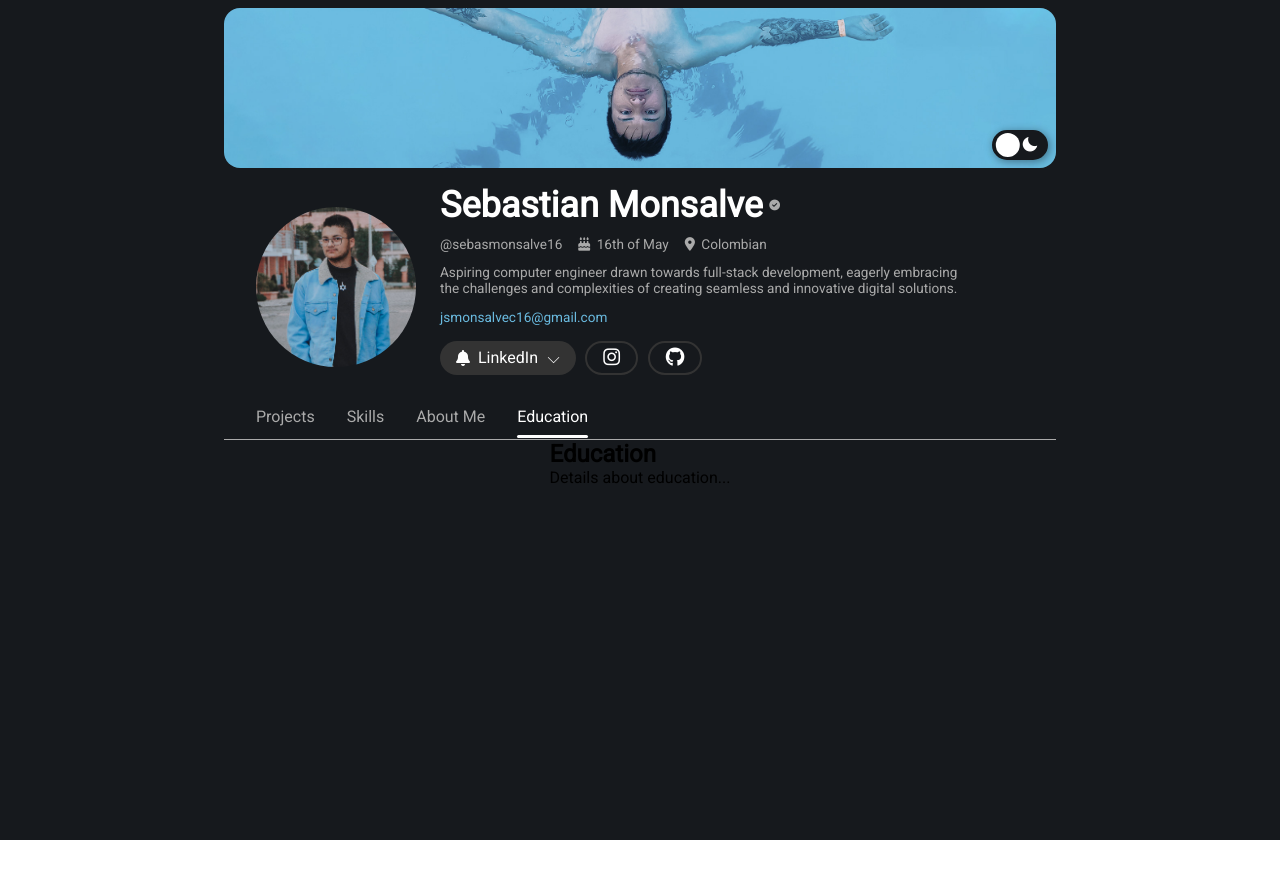
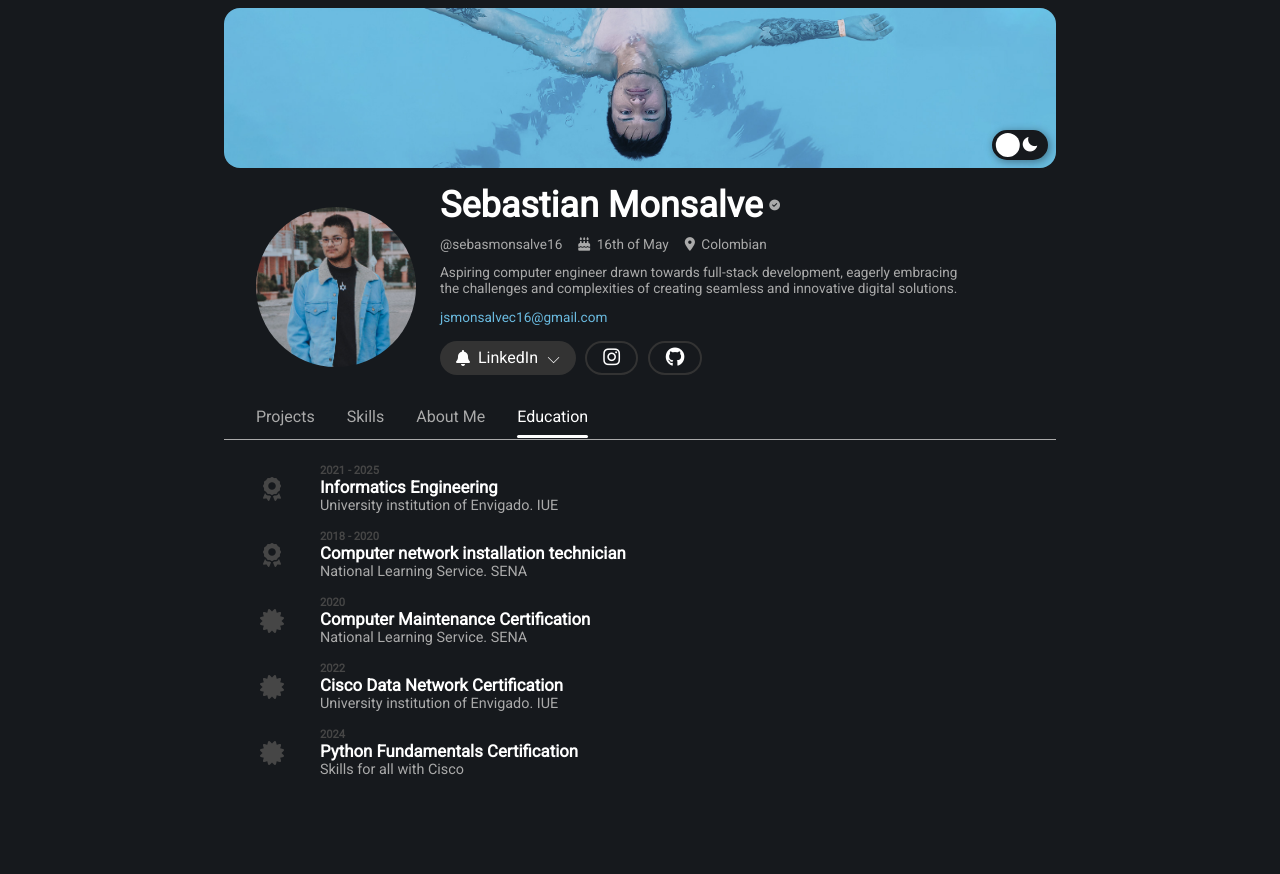
Before and after one commit to SebastianMonsalve/MyPortfolio2024, a React (Vite) app: page /education in a window 1280 px wide. Both pictures are taken after a click on the item "Education". Before the commit the page ends 840 px from the top, so only its background shows below. Built offline with nearby package versions, Linux system fonts and the light colour scheme.

Commit message:
add: creation of the education section

```diff
--- a/src/Components/Education/Education.css
+++ b/src/Components/Education/Education.css
@@ -0,0 +1,57 @@
+.educationContainer {
+  width: 65%;
+  position: relative;
+  padding: 1.5rem 0;
+  padding-bottom: 5rem;
+  overflow-x: hidden;
+}
+.education {
+  width: 100%;
+  display: flex;
+  flex-direction: row;
+  align-items: center;
+  padding-left: 2rem;
+  gap: 2rem;
+  margin-bottom: 1rem;
+  transition: 0.2s all;
+}
+.education:hover h3 {
+  letter-spacing: 0.1rem;
+  transition: 0.2s all;
+}
+.education:hover p {
+  letter-spacing: 0.1rem;
+  transition: 0.2s all;
+}
+.education:hover .icon-edu i {
+  color: var(--color-sixth);
+}
+.icon-edu {
+  width: 2rem;
+  height: 100%;
+  display: flex;
+  justify-content: center;
+  align-items: center;
+}
+.icon-edu i {
+  font-size: 1.5em;
+  color: var(--color-fifth);
+}
+.content-edu {
+  display: flex;
+  flex-direction: column;
+  justify-content: center;
+  cursor: default;
+}
+.content-edu h5 {
+  font-size: 0.7em;
+  color: var(--color-fifth);
+}
+.content-edu h3 {
+  font-size: 1.05em;
+  color: var(--color-fourth);
+}
+.content-edu p {
+  font-size: 0.9em;
+  color: var(--color-second);
+}
--- a/src/Components/Education/Education.jsx
+++ b/src/Components/Education/Education.jsx
@@ -1,11 +1,24 @@
-// Education.jsx
 import React from "react";
+import "./Education.css";
+import { EducationData } from "./EducationData";
 
-const Education = () => (
-  <div>
-    <h2>Education</h2>
-    <p>Details about education...</p>
-  </div>
-);
+const Education = () => {
+  return (
+    <section className="educationContainer">
+      {EducationData.map((data, index) => (
+        <div className="education" key={index}>
+          <div className="icon-edu">
+            <i className={data.icon}></i>
+          </div>
+          <div className="content-edu">
+            <h5>{data.period}</h5>
+            <h3>{data.title}</h3>
+            <p>{data.institution}</p>
+          </div>
+        </div>
+      ))}
+    </section>
+  );
+};
 
 export default Education;
--- /dev/null
+++ b/src/Components/Education/EducationData.js
@@ -0,0 +1,32 @@
+export const EducationData = [
+  {
+    icon: "fa-solid fa-award",
+    period: "2021 - 2025",
+    title: "Informatics Engineering",
+    institution: "University institution of Envigado. IUE",
+  },
+  {
+    icon: "fa-solid fa-award",
+    period: "2018 - 2020",
+    title: "Computer network installation technician",
+    institution: "National Learning Service. SENA",
+  },
+  {
+    icon: "fa-solid fa-certificate",
+    period: "2020",
+    title: "Computer Maintenance Certification",
+    institution: "National Learning Service. SENA",
+  },
+  {
+    icon: "fa-solid fa-certificate",
+    period: "2022",
+    title: "Cisco Data Network Certification",
+    institution: "University institution of Envigado. IUE",
+  },
+  {
+    icon: "fa-solid fa-certificate",
+    period: "2024",
+    title: "Python Fundamentals Certification",
+    institution: "Skills for all with Cisco",
+  },
+];
--- a/src/Components/Skills/Skills.css
+++ b/src/Components/Skills/Skills.css
@@ -27,18 +27,10 @@
   color: var(--color-second);
   margin-bottom: 0.6rem;
   cursor: default;
+  transition: 0.2s all;
 }
 .category span p {
   position: relative;
-}
-.category span:hover p::before {
-  content: "";
-  position: absolute;
-  width: 2rem;
-  height: 0.1rem;
-  background-color: var(--color-sixth);
-  right: -2.8rem;
-  top: 50%;
 }
 .category span i {
   font-size: 1.6em;
@@ -47,6 +39,7 @@
 .category span:hover {
   color: var(--color-fourth);
   letter-spacing: 0.15rem;
+  transition: 0.2s all;
 }
 .category span:hover i {
   color: var(--color-sixth);
```
